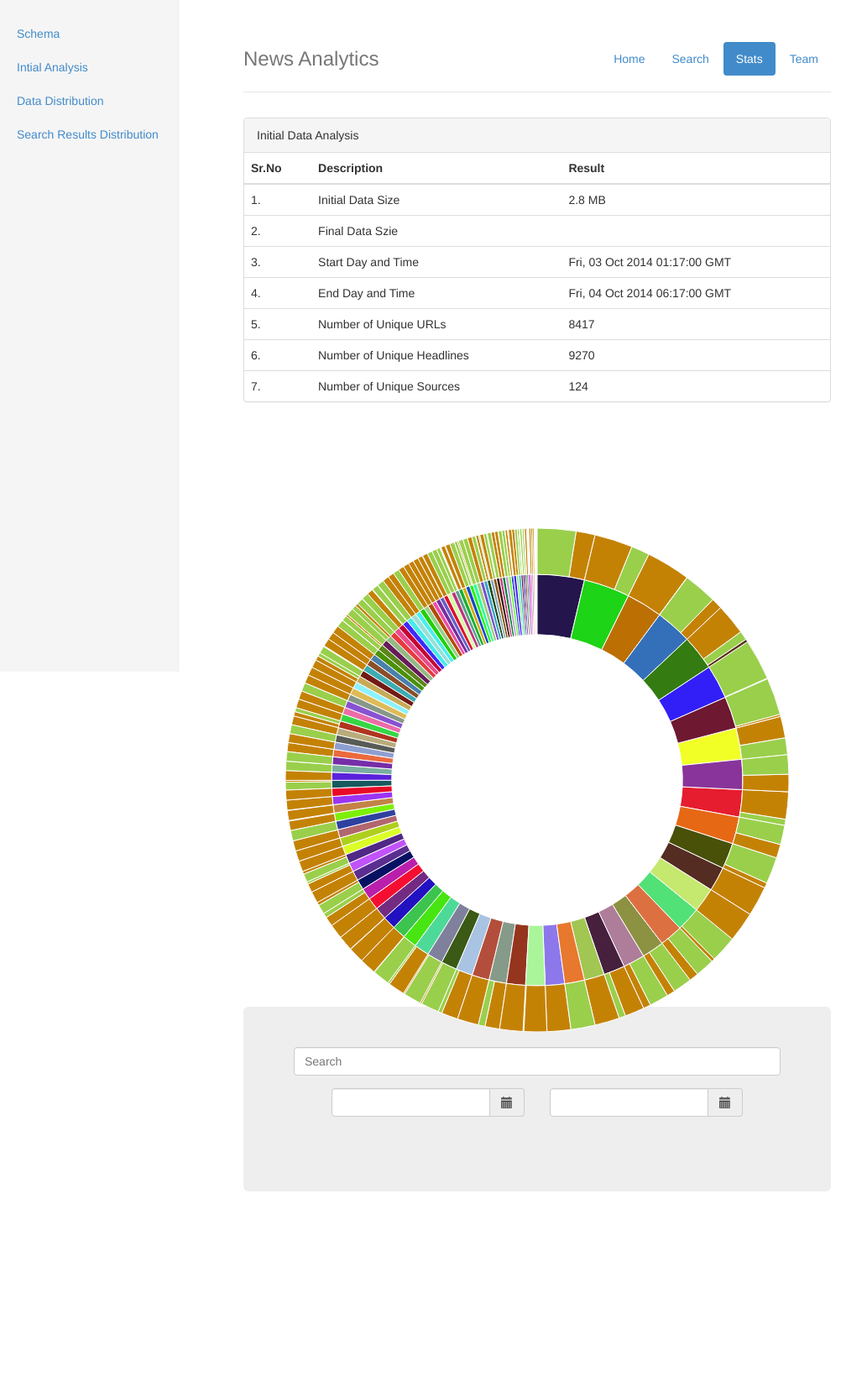
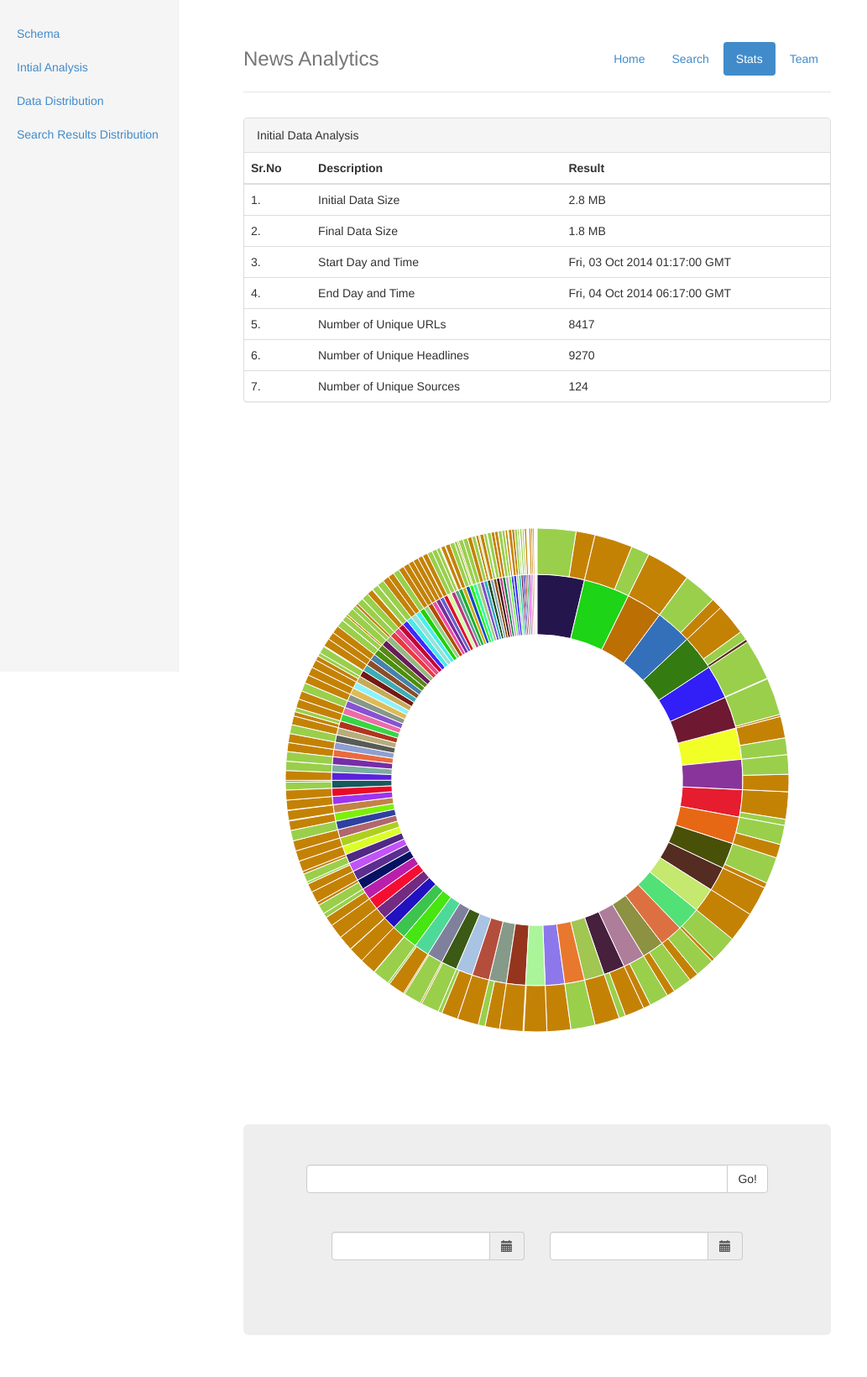
Before and after one commit to shagunsodhani/news-media-analytics, a PHP site: page /stat.php in a window 1280 px wide. Shown: the whole page at 84% size, without its empty margins (0-1033 px from the left). Before the commit the page ends 1419 px from the top, so only its background shows below. Run offline with PHP 8.4, Linux system fonts and the light colour scheme.

Commit message:
Minor modifications in stat.php and summary.js

```diff
--- a/visualization/js/summary.js
+++ b/visualization/js/summary.js
@@ -161,6 +161,8 @@ var arc = d3.svg.arc()
 
 // Use d3.text and d3.csv.parseRows so that we do not need to have a header
 // row, and can receive the csv as an array of arrays.
+
+
 d3.text("./data/news/summary.csv", function(text) {
   var csv = d3.csv.parseRows(text);
   var json = buildHierarchy(csv);
--- a/visualization/solr.php
+++ b/visualization/solr.php
@@ -83,7 +83,7 @@
         $json = file_get_contents($url);
         // print_r ($json);
         $precise = json_decode($json,true);
-        $res = "";
+        //$res = "";
         foreach ($precise['grouped']['sourceid']['groups'] as $i)
         {
             // print_r ($i);
--- a/visualization/stat.php
+++ b/visualization/stat.php
@@ -22,6 +22,7 @@
     </head>
 
     <body>
+    <script src="js/jquery-1.10.2.min.js"></script>
         <div class="container-fluid">
             <div class="row">
                  <div class="col-sm-3 col-md-2 sidebar">
@@ -78,8 +79,8 @@
                             </tr>
                             <tr>
                                 <td>2.</td>
-                                <td>Final Data Szie</td>
-                                <td></td>
+                                <td>Final Data Size</td>
+                                <td>1.8 MB</td>
                             </tr>
                             <tr>
                                 <td>3.</td>
@@ -121,6 +122,7 @@
                         </div>
                     </div>
                 </div>
+                <br/><br/><br/><br/><br/><br/><br/>
             </div>
 
 
@@ -133,11 +135,16 @@
                 <div class="jumbotron">
 
 
-                <form role="search" >
-                    <div class="form-group">
-                        <input type="text" class="form-control" placeholder="Search" id="inputSearch">
-                    </div>
-                </form>
+                <div class="col-lg-12">
+                    <div class="input-group">
+                        <input type="text" class="form-control" id="inputSearch">
+                        <span class="input-group-btn">
+                        <button class="btn btn-default" type="button" id= "searchButton">Go!</button>
+                      </span>
+                    </div><!-- /input-group -->
+                </div><!-- /.col-lg-6 -->
+
+                  </br></br></br></br>
                 <div class="container">
                     <div class="col-sm-12" style="height:75px;">
                        <div class='col-md-6'>
@@ -160,7 +167,7 @@
                         </div>
                     </div>
                     <script type="text/javascript">
-                        $(function () {
+                        	$(function () {
                             $('#datetimepicker9').datetimepicker();
                             $('#datetimepicker10').datetimepicker();
                             $("#datetimepicker9").on("dp.change",function (e) {
@@ -188,5 +195,22 @@
         // Hack to make this example display correctly in an iframe on bl.ocks.org
         d3.select(self.frameElement).style("height", "700px");
         </script>
+
+        <script>
+
+	    $(document).ready(function(){
+	    $("#searchButton").click(function(){
+	    var data = document.getElementById("inputSearch").value;
+	    $.ajax({
+	    type:"get",
+	    url:"http://192.168.111.190/news-media-analytics/visualization/solr.php",
+	    data:{search:data,from:1},
+	    success:function(result){
+	      $("#rahul").html(result);
+	    		}});
+	  		});
+	    });
+
+		</script>
   </body>
 </html>
```
Also changed, not shown: visualization/search.php (line endings or trailing spaces).
